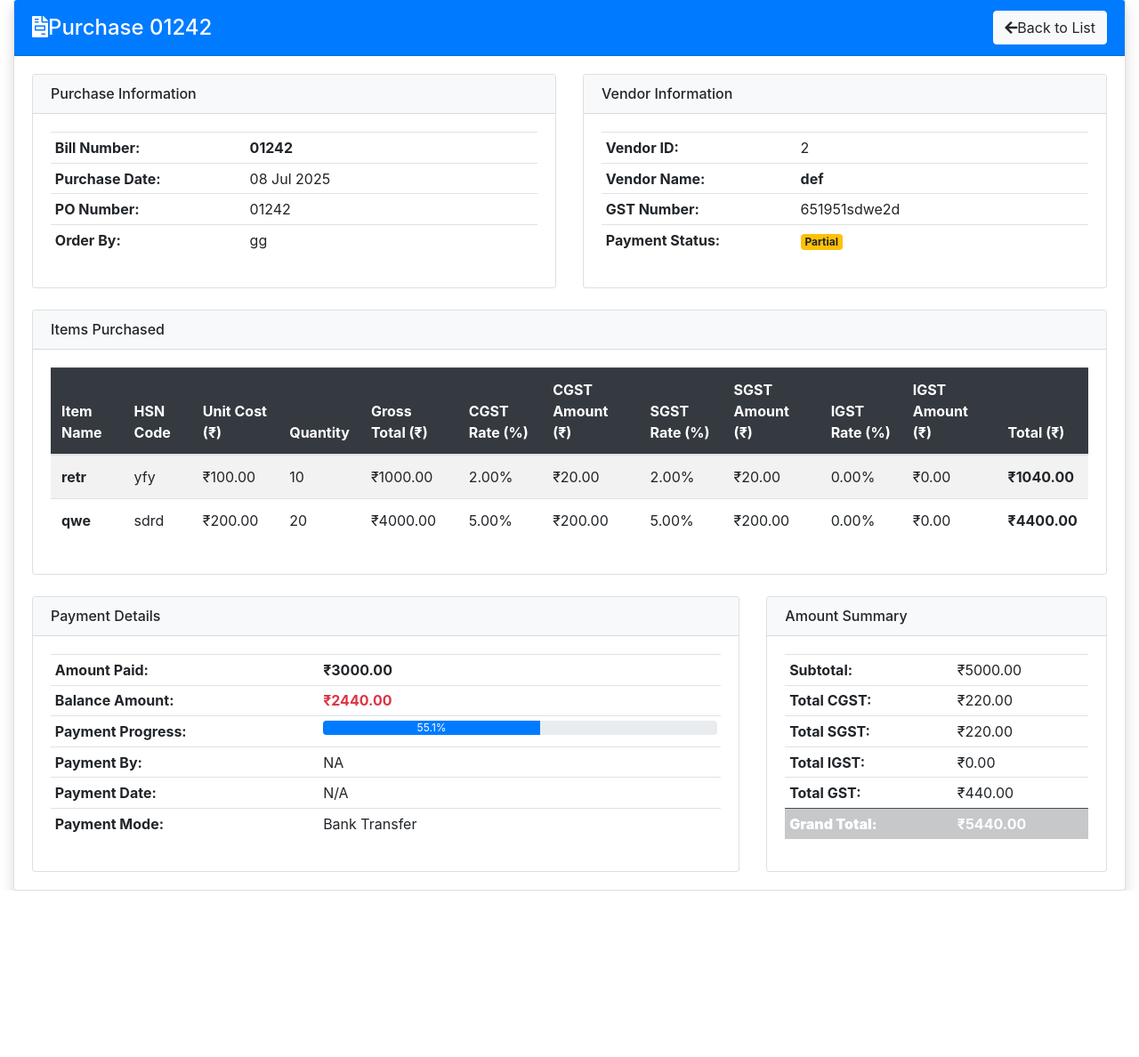
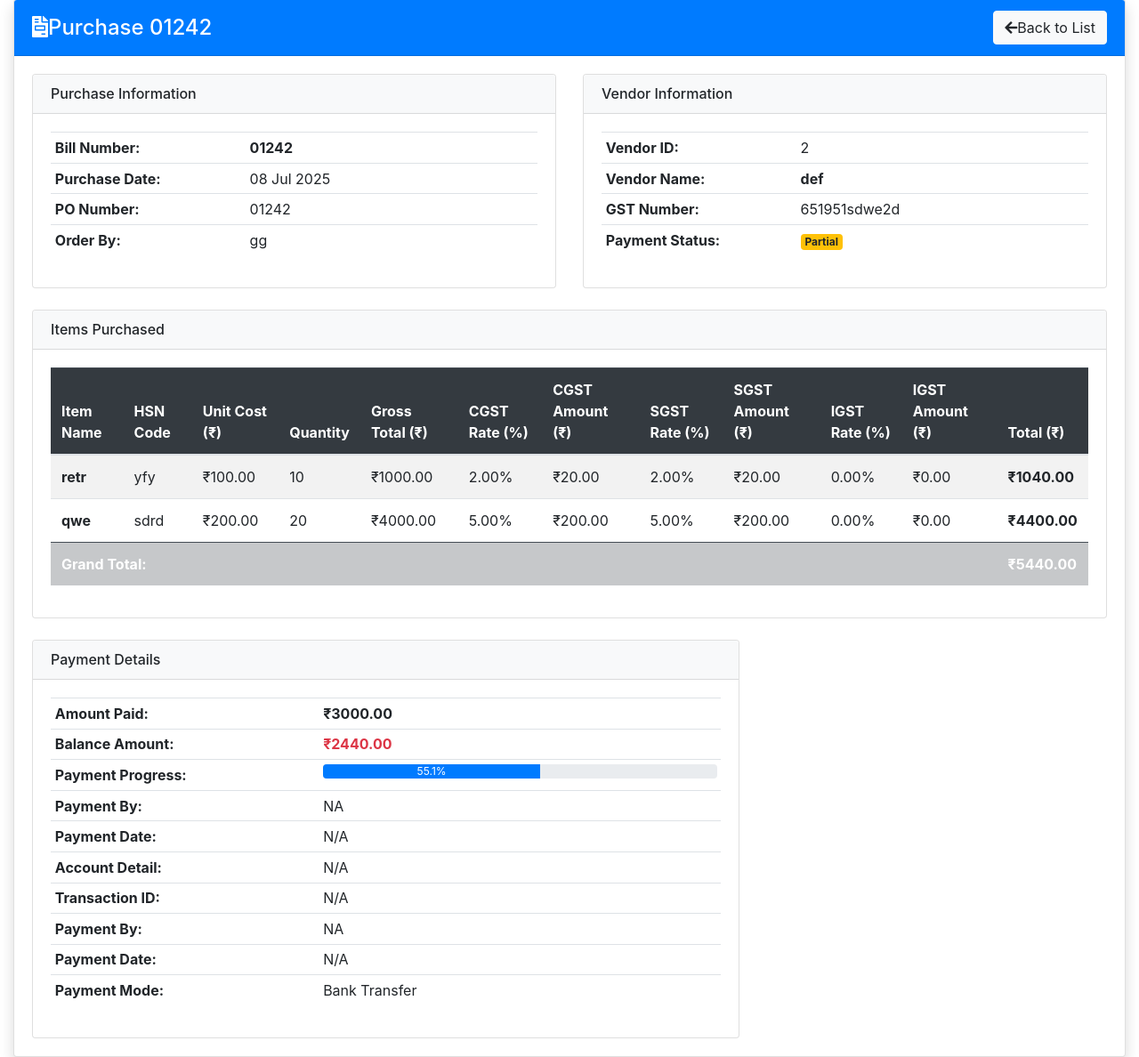
Before and after one commit to arush420/Project-X, a Django app: page /employees/purchase-tabular/15/ in a window 1280 px wide. Shown: the part 91-1279 px from the top of the page at 89% size. Before the commit the page ends 1092 px from the top, so only its background shows below. Run offline with Django 3.2, Linux system fonts and the light colour scheme; a user stored in the database is signed in; data comes from the database, SQL or seed files in the repository; both versions use the stored data as it was after the commit; parts of the project's set-up code (start-up, migrations or seed data) failed here and were passed over; some libraries are stand-ins or nearby versions.

Commit message:
In purchase order gst calculation issue resolved partial payment model is under process

```diff
--- a/salary_management/employees/forms.py
+++ b/salary_management/employees/forms.py
@@ -246,7 +246,7 @@ class PurchaseForm(forms.ModelForm):
             'organization_code', 'organization_name', 'organization_gst_number',
             'bill_number', 'po_number', 'order_by', 'order_for', 'date_of_purchase',
             'cgst_rate', 'sgst_rate', 'igst_rate', 'payment_status', 'payment_by',
-            'payment_date', 'payment_mode', 'amount_paid', 'remark', 'bill_file'
+            'payment_date', 'payment_mode', 'amount_paid', 'account_detail', 'transaction_id', 'remark', 'bill_file'
         ]
         widgets = {
             'organization_code': forms.TextInput(attrs={'class': 'form-control', 'readonly': True}),
@@ -261,10 +261,12 @@ class PurchaseForm(forms.ModelForm):
             'sgst_rate': forms.NumberInput(attrs={'class': 'form-control', 'step': '0.01', 'placeholder': '0.0'}),
             'igst_rate': forms.NumberInput(attrs={'class': 'form-control', 'step': '0.01', 'placeholder': '0.0'}),
             'payment_status': forms.Select(attrs={'class': 'form-select'}),
-            'payment_by': forms.TextInput(attrs={'class': 'form-control', 'placeholder': 'NA'}),
+            'payment_by': forms.TextInput(attrs={'class': 'form-control', 'placeholder': ''}),
             'payment_date': forms.DateInput(attrs={'class': 'form-control', 'type': 'date'}),
             'payment_mode': forms.Select(attrs={'class': 'form-select'}),
             'amount_paid': forms.NumberInput(attrs={'class': 'form-control', 'step': '0.01', 'placeholder': '0.00'}),
+            'account_detail': forms.TextInput(attrs={'class': 'form-control', 'placeholder': 'Account detail'}),
+            'transaction_id': forms.TextInput(attrs={'class': 'form-control', 'placeholder': 'Transaction ID (if any)'}),
             'remark': forms.TextInput(attrs={'class': 'form-control'}),
             'bill_file': forms.FileInput(attrs={'class': 'form-control'}),
         }
--- a/salary_management/employees/models.py
+++ b/salary_management/employees/models.py
@@ -715,11 +715,13 @@ class Purchase(models.Model):
         ('unpaid_vendor', 'Payment Pending'),
     ]
     payment_status = models.CharField(max_length=50, choices=Vendor_PAYMENT_CHOICES, default='full_payment_vendor')
-    payment_by = models.CharField(max_length=50, blank=True, default='NA')
+    payment_by = models.CharField(max_length=50, blank=True, default='')
     payment_date = models.DateField(blank=True, null=True)
 
     # Partial Payment Tracking
     amount_paid = models.DecimalField(max_digits=12, decimal_places=2, default=0, help_text="Amount paid so far")
+    account_detail = models.CharField(max_length=100, blank=True, default='', help_text="Account detail for payment")
+    transaction_id = models.CharField(max_length=100, blank=True, default='', help_text="Transaction ID if any")
 
     PAYMENT_CHOICES = [
         ('bank_transfer', 'Bank Transfer'),
--- a/salary_management/employees/templates/employees/purchase_tabular_detail.html
+++ b/salary_management/employees/templates/employees/purchase_tabular_detail.html
@@ -129,6 +129,11 @@
                                                 <td colspan="12" class="text-center text-muted">No items found</td>
                                             </tr>
                                         {% endfor %}
+                                        <!-- Totals Row -->
+                                        <tr class="table-dark">
+                                            <td colspan="11" class="text-end"><strong>Grand Total:</strong></td>
+                                            <td><strong>₹{{ purchase.total_net_amount|floatformat:2 }}</strong></td>
+                                        </tr>
                                     </tbody>
                                 </table>
                             </div>
@@ -165,6 +170,22 @@
                                                             </div>
                                                         </div>
                                                     </td>
+                                                </tr>
+                                                <tr>
+                                                    <th>Payment By:</th>
+                                                    <td>{{ purchase.payment_by|default:"N/A" }}</td>
+                                                </tr>
+                                                <tr>
+                                                    <th>Payment Date:</th>
+                                                    <td>{{ purchase.payment_date|date:"d M Y"|default:"N/A" }}</td>
+                                                </tr>
+                                                <tr>
+                                                    <th>Account Detail:</th>
+                                                    <td>{{ purchase.account_detail|default:"N/A" }}</td>
+                                                </tr>
+                                                <tr>
+                                                    <th>Transaction ID:</th>
+                                                    <td>{{ purchase.transaction_id|default:"N/A" }}</td>
                                                 </tr>
                                             {% endif %}
                                             <tr>
@@ -203,41 +224,7 @@
                                 </div>
                             {% endif %}
                         </div>
-                        <div class="col-md-4">
-                            <div class="card">
-                                <div class="card-header bg-light">
-                                    <h6 class="mb-0">Amount Summary</h6>
-                                </div>
-                                <div class="card-body">
-                                    <table class="table table-sm">
-                                        <tr>
-                                            <th>Subtotal:</th>
-                                            <td class="text-end">₹{{ purchase.total_gross_amount|floatformat:2 }}</td>
-                                        </tr>
-                                        <tr>
-                                            <th>Total CGST:</th>
-                                            <td class="text-end">₹{{ line_items|total_cgst_amount|floatformat:2 }}</td>
-                                        </tr>
-                                        <tr>
-                                            <th>Total SGST:</th>
-                                            <td class="text-end">₹{{ line_items|total_sgst_amount|floatformat:2 }}</td>
-                                        </tr>
-                                        <tr>
-                                            <th>Total IGST:</th>
-                                            <td class="text-end">₹{{ line_items|total_igst_amount|floatformat:2 }}</td>
-                                        </tr>
-                                        <tr>
-                                            <th>Total GST:</th>
-                                            <td class="text-end">₹{{ purchase.total_gst_amount|floatformat:2 }}</td>
-                                        </tr>
-                                        <tr class="table-dark">
-                                            <th><strong>Grand Total:</strong></th>
-                                            <td class="text-end"><strong>₹{{ purchase.total_net_amount|floatformat:2 }}</strong></td>
-                                        </tr>
-                                    </table>
-                                </div>
-                            </div>
-                        </div>
+                        <!-- Removed Amount Summary col-md-4 -->
                     </div>
 
                     <!-- Additional Information -->
```
Also changed, not shown: salary_management/employees/templates/employees/purchase_tabular_create.html (+42 -4 lines), salary_management/db.sqlite3, salary_management/employees/migrations/0057_purchase_account_detail_purchase_transaction_id.py (added), salary_management/employees/migrations/0058_alter_purchase_payment_by.py (added).
